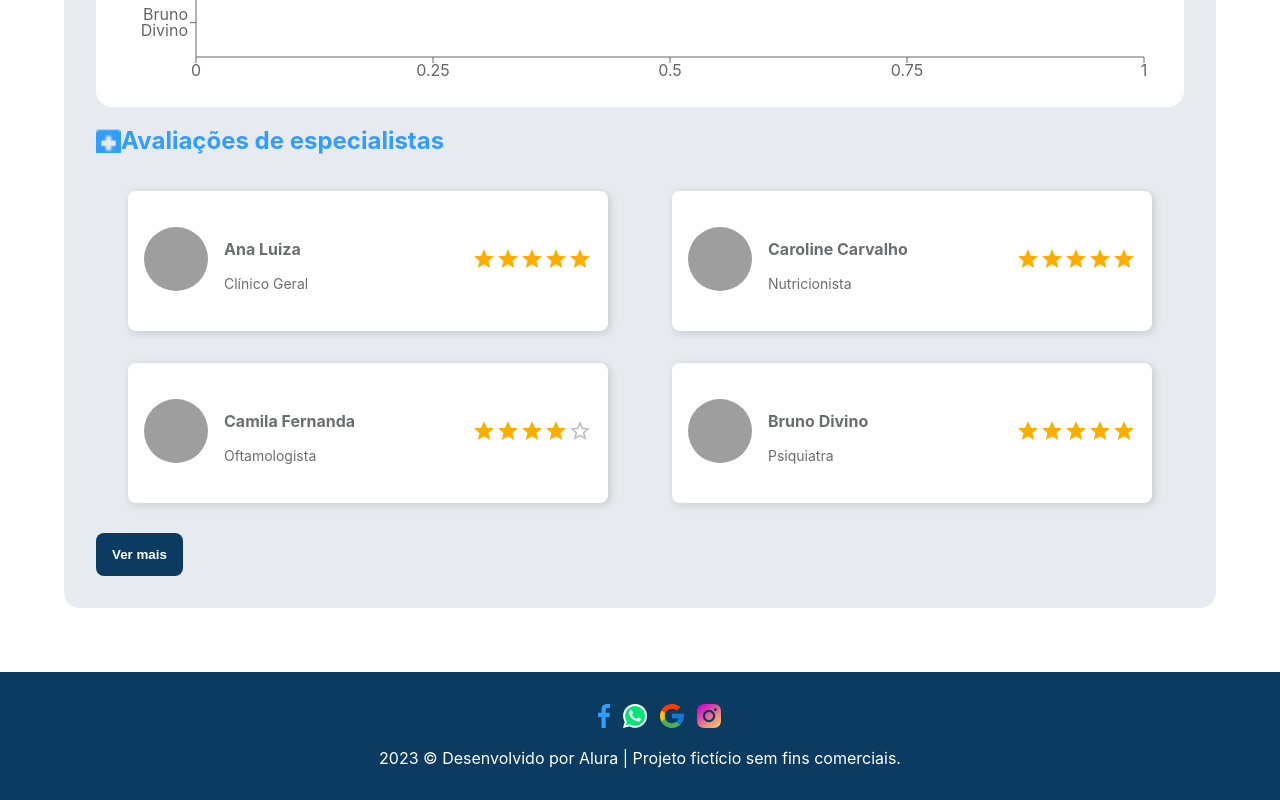
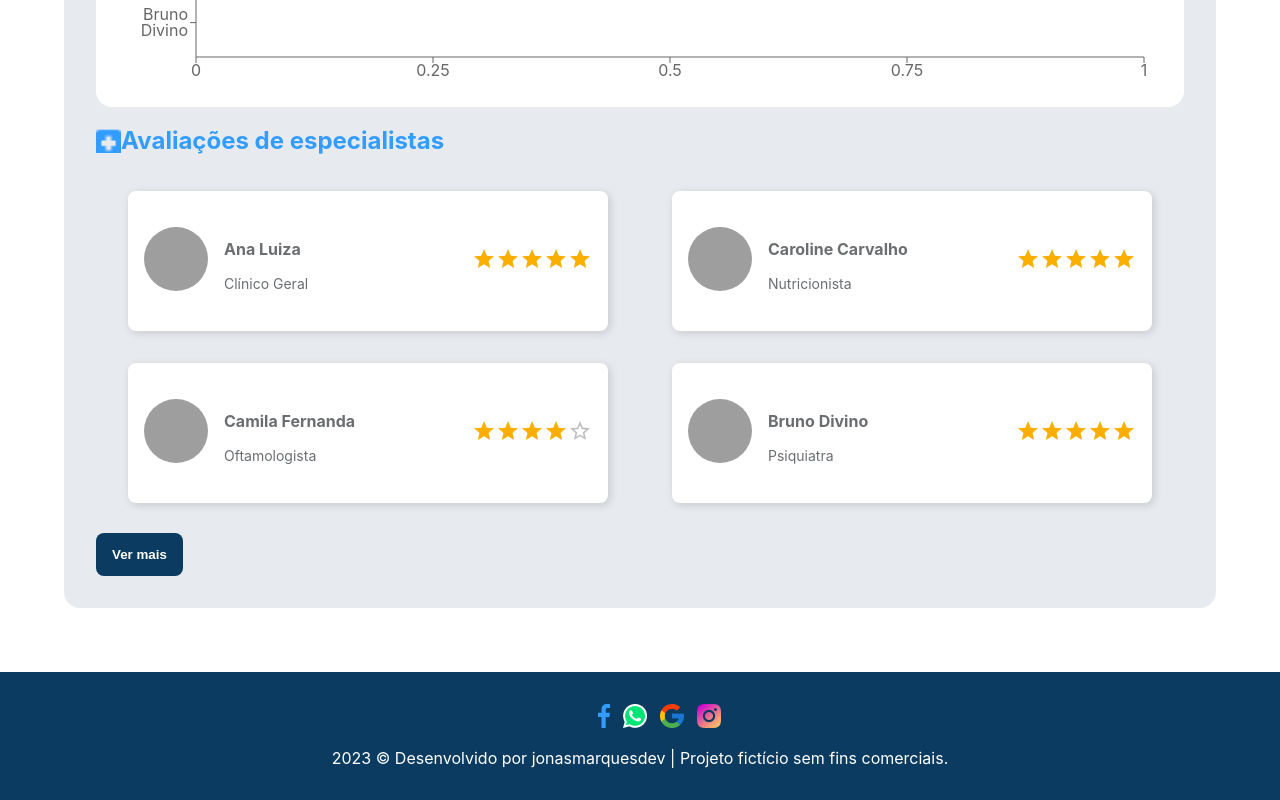
Before and after one commit to jonasmarquesdev/ClinMed-web, a React (Create React App) app: page / in a window 1280 px wide. Shown: the part 940-1740 px from the top of the page. Built offline with nearby package versions, Linux system fonts and the light colour scheme; data requests are answered from the project's data file; grey boxes are pictures that could not be loaded; the HTML template or start-up script is replaced by a standard one.

Commit message:
Fix: Corrigindo rodape

```diff
--- a/src/components/Rodape/index.tsx
+++ b/src/components/Rodape/index.tsx
@@ -51,7 +51,7 @@ function Rodape() {
         </ItemEstilizado>
       </ListaEstilizado>
       <p>
-        2023 © Desenvolvido por Alura | Projeto fictício sem fins comerciais.
+        2023 © Desenvolvido por jonasmarquesdev | Projeto fictício sem fins comerciais.
       </p>
     </RodapeEstilizado>
   );
```
